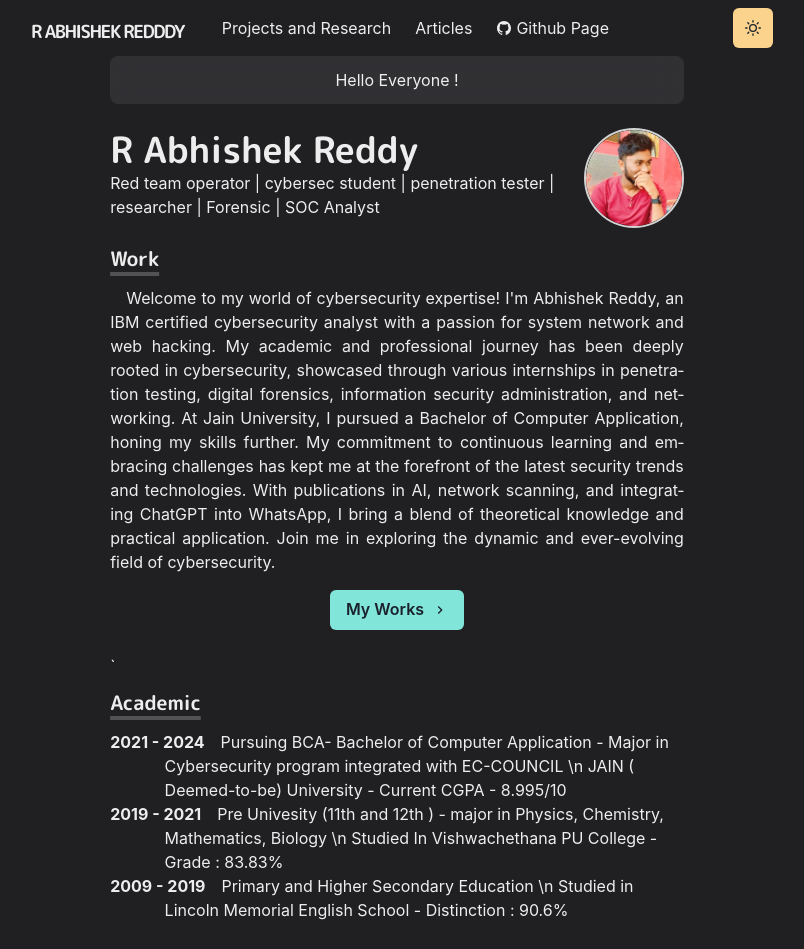
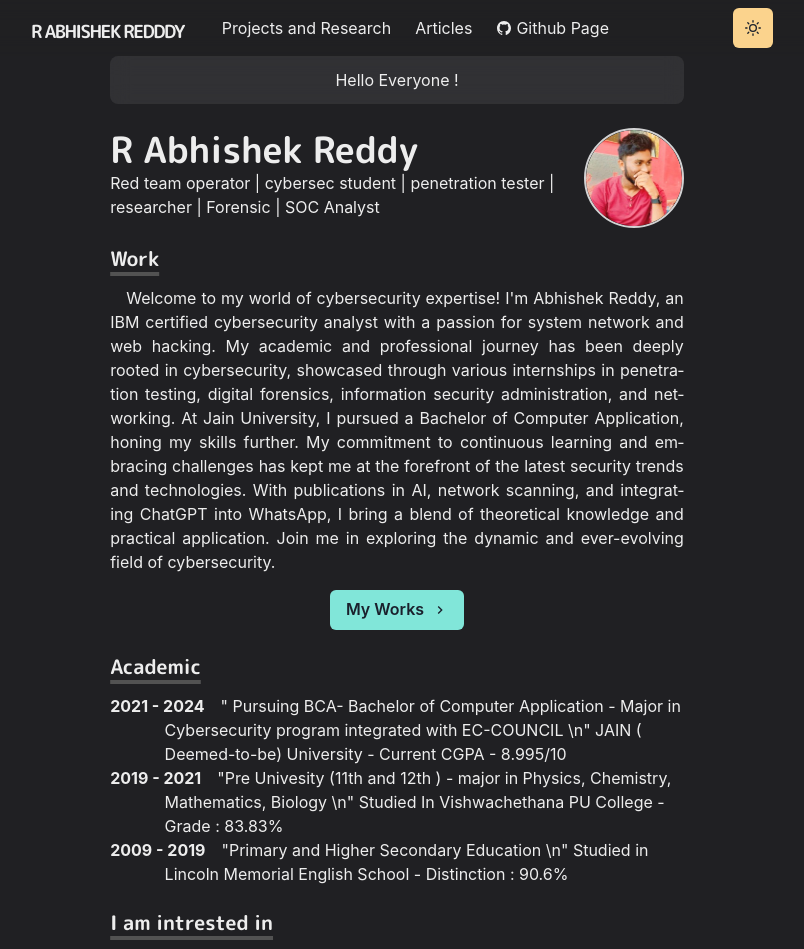
Before and after one commit to lordprime/lordprime.github.io, a Next.js app: page / in a window 1280 px wide. Shown: the top 949 px of the page, without its empty margins (243-1047 px from the left). Built offline with nearby package versions, Linux system fonts and the light colour scheme.

Commit message:
Update index.js

```diff
--- a/pages/index.js
+++ b/pages/index.js
@@ -98,26 +98,26 @@ const Home = () => (
         </Box>
       </Section>
 
-`<Section delay={0.2}>
+<Section delay={0.2}>
   <Heading as="h3" variant="section-title">
     Academic
   </Heading>
   <BioSection>
     <BioYear>2021 - 2024</BioYear>
-    Pursuing BCA- Bachelor of Computer Application - Major in Cybersecurity program integrated with EC-COUNCIL \n
+    " Pursuing BCA- Bachelor of Computer Application - Major in Cybersecurity program integrated with EC-COUNCIL \n"
     JAIN ( Deemed-to-be) University - Current CGPA - 8.995/10
   </BioSection>
   <BioSection>
     <BioYear>2019 - 2021</BioYear>
-    Pre Univesity (11th and 12th ) - major in Physics, Chemistry, Mathematics, Biology \n
+    "Pre Univesity (11th and 12th ) - major in Physics, Chemistry, Mathematics, Biology \n"
     Studied In Vishwachethana PU College - Grade : 83.83%
   </BioSection>
   <BioSection>
     <BioYear>2009 - 2019</BioYear>
-    Primary and Higher Secondary Education \n
+    "Primary and Higher Secondary Education \n"
     Studied in Lincoln Memorial English School - Distinction : 90.6%
   </BioSection>
-</Section>`;
+</Section>
 
       <Section delay={0.3}>
         <Heading as="h3" variant="section-title">
```
